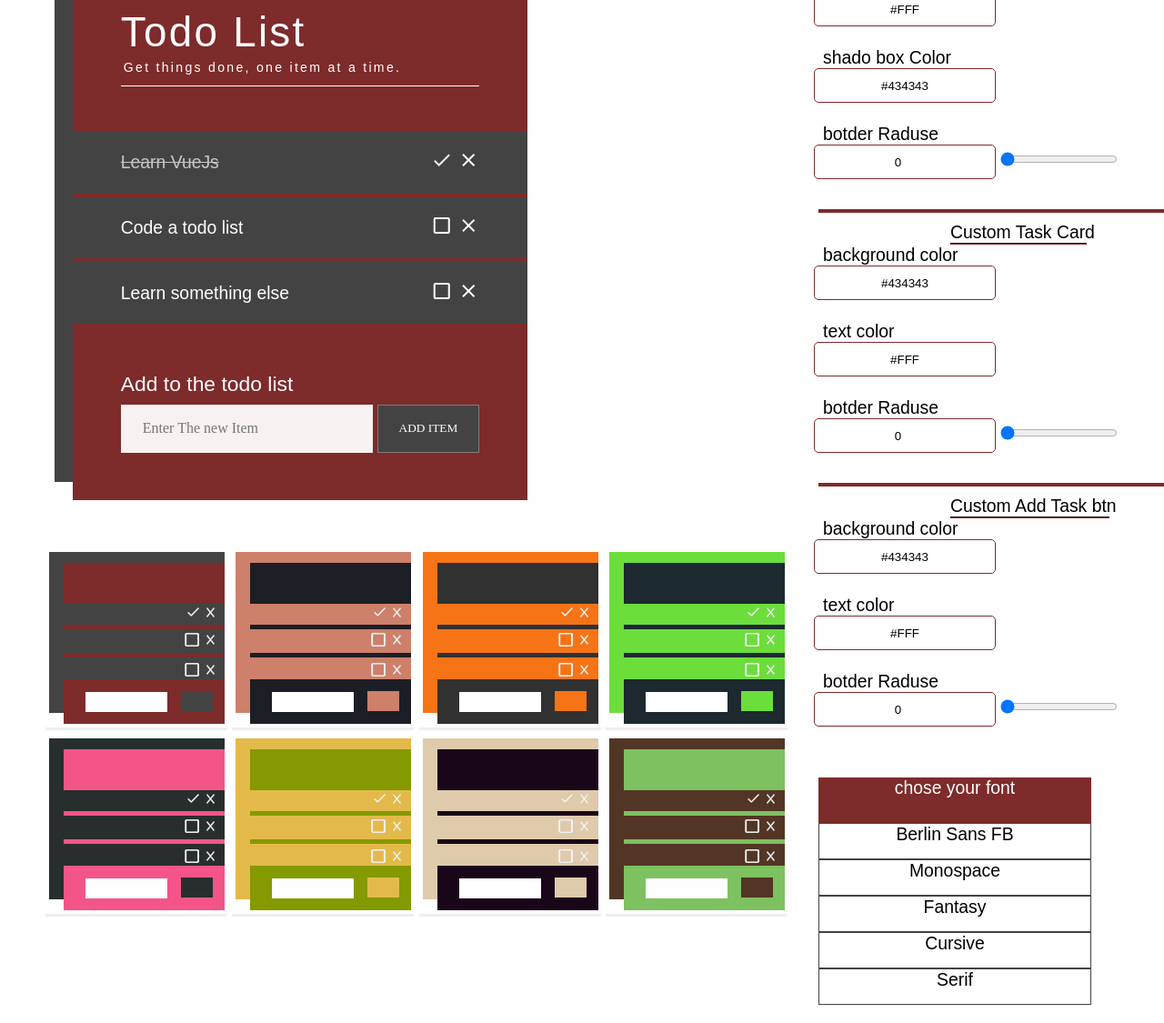
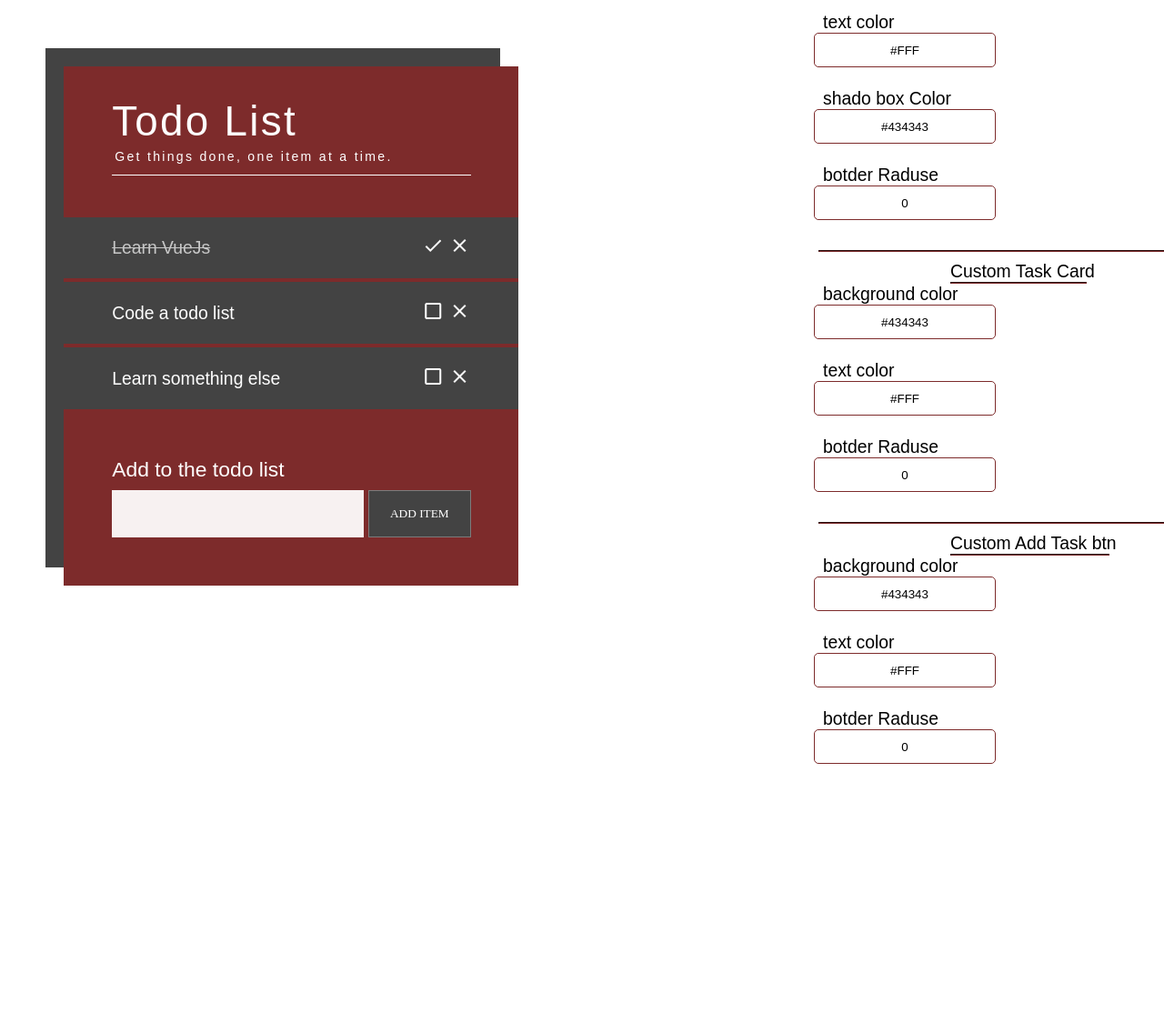
Before and after one commit to HadyAhmed00/vue.js_tasks, a plain HTML site: page project-try-one/index.html in a window 1280 px wide. Shown: the part 201-1326 px from the top of the page at 91% size. After the commit the page ends 1069 px from the top, so only its background shows below. Drawn offline with Linux system fonts and the light colour scheme.

Commit message:
Revert "add some new features"
This reverts commit fdd9c63593c709753b64a837a0a24570474d2926.

```diff
--- a/project-try-one/css/first.css
+++ b/project-try-one/css/first.css
@@ -1,3 +1,9 @@
+nav {
+    background-color: #ff4e00;
+    background-image: linear-gradient(315deg, #ff4d00a6 0%, #ec6d059c 74%);
+    height: 50px;
+}
+
 * {
     margin: 0;
     padding: 0;
@@ -12,27 +18,9 @@ body {
     height: 100%;
 }
 
-
-/* NAV bare*/
-
-#nav {
-    background-color: #7d2b2b;
-    height: 50px;
-    float: top;
-}
-
-#in {
-    padding-left: 40px;
-    padding-top: 10px;
-    color: #FFF;
-}
-
-
-/* custumaizatino styling */
-
 #custm {
     margin-left: 900px;
-    margin-top: 0px;
+    margin-top: 100px;
     animation: formRight 1.2s;
 }
 
@@ -44,7 +32,7 @@ body {
 }
 
 .input[type="text"] {
-    border: 1.5px solid;
+    border: 1px solid;
     border-color: #7d2b2b;
 }
 
@@ -52,8 +40,7 @@ body {
     outline: #7d2b2b;
     background-color: #434343;
     color: #f7f1f1;
-    animation: onFocs 0.5s forwards;
-    transition: background 0.5s;
+    animation: onFocs 1s forwards;
 }
 
 hr {
@@ -77,83 +64,18 @@ hr {
     margin-bottom: 10px;
 }
 
-
-/*the fonts list*/
-
-#fonts {
-    /* margin-left: 900px;
-    margin-top: 345px;*/
-    margin-bottom: 50PX;
-    width: 300px;
-    padding-bottom: 20px;
-}
-
-#fonts ul {
-    overflow-y: scroll;
-    max-height: 200px;
-}
-
-#fonts #fist {
-    height: 50px;
-    background-color: #7d2b2b;
-    color: #FFF;
-    text-align: center;
-    vertical-align: middle;
-}
-
-#fonts .items {
-    text-align: center;
-    cursor: pointer;
-    width: auto;
-    height: 40px;
-    border: 1px #434343 solid;
-}
-
-#fonts .items:hover {
-    background: #434343;
-    color: #FFF;
-    transition: background 0.5s;
-}
-
-
-/* thems */
-
-#theams {
-    /*margin-top: -600px;*/
-    margin-left: 50px;
-}
-
-#theams .theam-btn {
-    border: none;
-}
-
-#theams .theam-btn:hover {
-    animation: onit 0.5s forwards;
-}
-
-#theams .theam-btn:focus {
-    outline: none;
-}
-
-
-/* to do list styling */
-
 #todolist {
-    /* margin: 4rem;*/
-    margin-bottom: 50px;
-    margin-left: 80px;
-    margin-top: -1200px;
+    margin: 4rem;
+    margin-top: -800px;
     padding: 2rem 3rem 3rem;
     max-width: 500px;
-    /*position: fixed;
     /*width: 50%;*/
-    /* float: left;*/
+    float: left;
     /*background: #ffd800;
     color: #FFF;*/
     box-shadow: -20px -20px 0px 0px #434343;
     border-color: #7d2b2b;
     animation: formLeft 1.3s;
-    transition: background 0.6s;
 }
 
 #todolist h1 {
@@ -193,10 +115,6 @@ hr {
     align-items: center;
     background: #434343;
     transition: background .2s ease-out;
-}
-
-#card {
-    padding-top: 50px;
 }
 
 #todolist li:hover {
@@ -280,9 +198,6 @@ form button {
     height: 3rem;
 }
 
-
-/* key frams animatino */
-
 @keyframes onFocs {
     0% {
         width: 200px;
--- a/project-try-one/index.html
+++ b/project-try-one/index.html
@@ -10,57 +10,41 @@
 </head>
 
 <body>
-    <div id="app">
-        <nav id="nav" :style="{backgroundColor:mainDiv.backcolor}">
-            <p id="in"> CUSTOM TO DO LIST</p>
-        </nav>
+    <div id="big">
         <div id="custm">
             <div id="box" class="iso">
                 <label class="title">Custom Box</label>
-                <hr class="split title" :style="{borderColor:mainDiv.backcolor}" style="width: 95px;">
+                <hr class="split title" style="width: 95px;">
                 <label class="input lable">background color</label><br>
-                <input type="text" name="backgroundColor" class="input" placeholder="bacgourd Color" :style="{borderColor:mainDiv.backcolor}" v-model="mainDiv.backcolor"><br><br>
+                <input type="text" name="backgroundColor" class="input" placeholder="bacgourd Color" v-model="mainDiv.backcolor"><br><br>
                 <label class="input lable">text color</label><br>
-                <input type="text" name="text color" class="input" placeholder="Text color" :style="{borderColor:mainDiv.backcolor}" v-model="mainDiv.textColor"><br><br>
+                <input type="text" name="text color" class="input" placeholder="Text color" v-model="mainDiv.textColor"><br><br>
                 <label class="input lable">shado box Color</label><br>
-                <input type="text" name="botder Raduse" class="input" placeholder="border Raduse" :style="{borderColor:mainDiv.backcolor}" v-model="mainDiv.borderColor"><br><br>
+                <input type="text" name="botder Raduse" class="input" placeholder="border Raduse" v-model="mainDiv.borderColor"><br><br>
                 <label class="input lable">botder Raduse</label><br>
-                <input type="number" name="shado box Color" class="input" placeholder="border Color" :style="{borderColor:mainDiv.backcolor}" style="border: 1px solid;" v-model="mainDiv.borderRd">
-                <input type="range" v-model="mainDiv.borderRd" name="size" min="0" max="100" step="1"><br><br>
+                <input type="text" name="shado box Color" class="input" placeholder="border Color" v-model="mainDiv.borderRd"><br><br>
             </div>
-            <hr :style="{borderColor:mainDiv.backcolor}" style="width: 400px;  border: 2px solid;">
+            <hr style="width: 400px;">
             <div id="li" class="iso">
                 <label class="title"> Custom Task Card </label>
-                <hr class="split title" :style="{borderColor:mainDiv.backcolor}" style="width: 150px;">
+                <hr class="split title" style="width: 150px;">
                 <label class="input lable">background color</label><br>
-                <input type="text" name="backgroundColor" class="input" placeholder="bacgourd Color" :style="{borderColor:mainDiv.backcolor}" v-model="li.backcolor"><br><br>
+                <input type="text" name="backgroundColor" class="input" placeholder="bacgourd Color" v-model="li.backcolor"><br><br>
                 <label class="input lable">text color</label><br>
-                <input type="text" name="text color" class="input" placeholder="Text color" :style="{borderColor:mainDiv.backcolor}" v-model="li.textColor"><br><br>
+                <input type="text" name="text color" class="input" placeholder="Text color" v-model="li.textColor"><br><br>
                 <label class="input lable">botder Raduse</label><br>
-                <input type="number" name="shado box Color" class="input" placeholder="border Color" :style="{borderColor:mainDiv.backcolor}" style="border:1px solid;" v-model="li.borderRd">
-                <input type="range" v-model="li.borderRd" name="size" min="0" max="50" step="1"><br><br>
+                <input type="text" name="shado box Color" class="input" placeholder="border Color" v-model="li.borderRd"><br><br>
             </div>
-            <hr :style="{borderColor:mainDiv.backcolor}" style="width: 400px; border: 2px solid;">
+            <hr style="width: 400px;">
             <div id="btn" class="iso">
                 <label id="btn" class="title"> Custom Add Task btn</label>
-                <hr class="split title" :style="{borderColor:mainDiv.backcolor}" style="width: 175px;">
+                <hr class="split title" style="width: 175px;">
                 <label class="input lable">background color</label><br>
-                <input type="text" name="backgroundColor" class="input" placeholder="bacgourd Color" :style="{borderColor:mainDiv.backcolor}" v-model="btn.backcolor"><br><br>
+                <input type="text" name="backgroundColor" class="input" placeholder="bacgourd Color" v-model="btn.backcolor"><br><br>
                 <label class="input lable">text color</label><br>
-                <input type="text" name="text color" class="input" placeholder="Text color" :style="{borderColor:mainDiv.backcolor}" v-model="btn.textColor"><br><br>
+                <input type="text" name="text color" class="input" placeholder="Text color" v-model="btn.textColor"><br><br>
                 <label class="input lable">botder Raduse</label><br>
-                <input type="number" name="shado box Color" class="input" placeholder="border Color" :style="{borderColor:mainDiv.backcolor}" style="border:1px solid;" v-model="btn.borderRd">
-                <input type="range" v-model="btn.borderRd" name="size" min="0" max="30" step="1"><br><br>
-            </div>
-            <br>
-            <div id="fonts">
-                <p id="fist" :style="{backgroundColor:mainDiv.backcolor}"> chose your font</p>
-                <ul>
-
-                    <li class="items" v-for="font in fontsList" @click="changeFont(font)">
-                        {{font}}
-                    </li>
-                </ul>
+                <input type="text" name="shado box Color" class="input" placeholder="border Color" v-model="btn.borderRd"><br><br>
             </div>
         </div>
         <div id="todolist" :style="{background:mainDiv.backcolor,color:mainDiv.textColor,borderRadius:mainDiv.borderRd+'px',boxShadow: '-20px -20px 0px 0px'+mainDiv.borderColor }">
@@ -70,8 +54,8 @@
             </h1>
 
             <div v-if="todo.length">
-                <div id="card" name="todolist" tag="ul">
-                    <li v-for="item in todo" :class="item.done ? 'done' : ''" :style="{background:li.backcolor,color:li.textColor,borderRadius:li.borderRd+'px'}">
+                <transition-group name="todolist" tag="ul">
+                    <li v-for="item in todo" :class="item.done ? 'done' : ''" :key="item.id" :style="{background:li.backcolor,color:li.textColor,borderRadius:li.borderRd+'px'}">
                         <p class="label">{{item.label}}</p>
                         <div class="actions">
                             <button class="btn-picto" type="button" @click="markAsDoneOrUndone(item)" :aria-label="item.done ? 'Undone' : 'Done'" :title="item.done ? 'Undone' : 'Done'">
@@ -82,42 +66,15 @@
                   </button>
                         </div>
                     </li>
-                </div>
+                </transition-group>
             </div>
             <p v-else class="emptylist">Your todo list is empty.</p>
             <form name="newform" @submit.prevent="newItemValed()">
                 <label for="newitem">Add to the todo list</label>
-                <input type="text" name="newitem" id="newitem" v-model="newitem" placeholder="Enter The new Item">
+                <input type="text" name="newitem" id="newitem" v-model="newitem">
                 <button type="submit" :style="{background:btn.backcolor,color:btn.textColor,borderRadius:btn.borderRd+'px'}">Add item</button>
                 <label v-if="!isEmpty" style="color: red;">*this field cannot be Empty.</label>
             </form>
-        </div>
-
-        <div id="theams">
-            <button class="theam-btn" @click="changeTheam('#7d2b2b','#434343')">
-                <img @click="changeTheam('#7d2b2b','#434343')" src="img/theam0.png" alt="thim 1">
-            </button>
-            <button class="theam-btn" @click="changeTheam('#1c1e26','#cd806a')">
-                <img @click="changeTheam('#1c1e26','#cd806a')" src="img/theam1.png" alt="thim 2">
-            </button>
-            <button class="theam-btn" @click="changeTheam('#313131','#f67416')">
-                <img @click="changeTheam('#313131','#f67416')" src="img/theam2.png" alt="thim 3">
-            </button>
-            <button class="theam-btn" @click="changeTheam('#1c292f','#6bde3b')">
-                <img @click="changeTheam('#1c292f','#6bde3b')" src="img/theam3.png" alt="thim 4">
-            </button><br>
-            <button class="theam-btn" @click="changeTheam('#f35588','#484b4b')">
-                <img @click="changeTheam('#f35588','#484b4b')" src="img/theam4.png" alt="thim 3">
-            </button>
-            <button class="theam-btn" @click="changeTheam('#859900','#e3ba4a')">
-                <img @click="changeTheam('#859900','#e3ba4a')" src="img/theam5.png" alt="thim 3">
-            </button>
-            <button class="theam-btn" @click="changeTheam('#190618','#e0caac')">
-                <img @click="changeTheam('#190618','#e0caac')" src="img/theam6.png" alt="thim 3">
-            </button>
-            <button class="theam-btn" @click="changeTheam('#7ec160','#523525')">
-                <img @click="changeTheam('#7ec160','#523525')" src="img/theam7.png" alt="thim 3">
-            </button>
         </div>
     </div>
     <script src="js/vue.js"></script>
--- a/project-try-one/js/first.js
+++ b/project-try-one/js/first.js
@@ -1,5 +1,5 @@
 var todolist = new Vue({
-    el: '#app',
+    el: '#big',
     data: {
         mainDiv: {
             backcolor: '#7d2b2b',
@@ -20,16 +20,15 @@ var todolist = new Vue({
         newitem: '',
         isEmpty: true,
         todo: [
-            { label: "Learn VueJs", done: true },
-            { label: "Code a todo list", done: false },
-            { label: "Learn something else", done: false }
-        ],
-        fontsList: ['Berlin Sans FB', 'Monospace', 'Fantasy', 'Cursive', 'Serif', 'Sans-serif', 'Robot', 'Dancing Script']
+            { id: 1, label: "Learn VueJs", done: true },
+            { id: 2, label: "Code a todo list", done: false },
+            { id: 3, label: "Learn something else", done: false }
+        ]
 
     },
     methods: {
         addItem: function() {
-            this.todo.push({ label: this.newitem, done: false });
+            this.todo.push({ id: Math.floor(Math.random() * 9999) + 10, label: this.newitem, done: false });
             this.newitem = '';
         },
         markAsDoneOrUndone: function(item) {
@@ -46,18 +45,8 @@ var todolist = new Vue({
             } else {
                 this.isEmpty = false;
             }
-        },
-        changeFont: function(font) {
-            document.getElementById("todolist").style.fontFamily = font + "";
-        },
-        changeTheam: function(background, shado) {
-            this.mainDiv.backcolor = background;
-            this.mainDiv.borderColor = shado;
-            this.li.backcolor = shado;
-            this.btn.backcolor = shado;
         }
 
     },
 
-
 });
```
Also changed, not shown: project-try-one/img/theam0.png (deleted), project-try-one/img/theam1.png (deleted), project-try-one/img/theam2.png (deleted), project-try-one/img/theam3.png (deleted), project-try-one/img/theam4.png (deleted), project-try-one/img/theam5.png (deleted), project-try-one/img/theam6.png (deleted), project-try-one/img/theam7.png (deleted), 1 other file.
